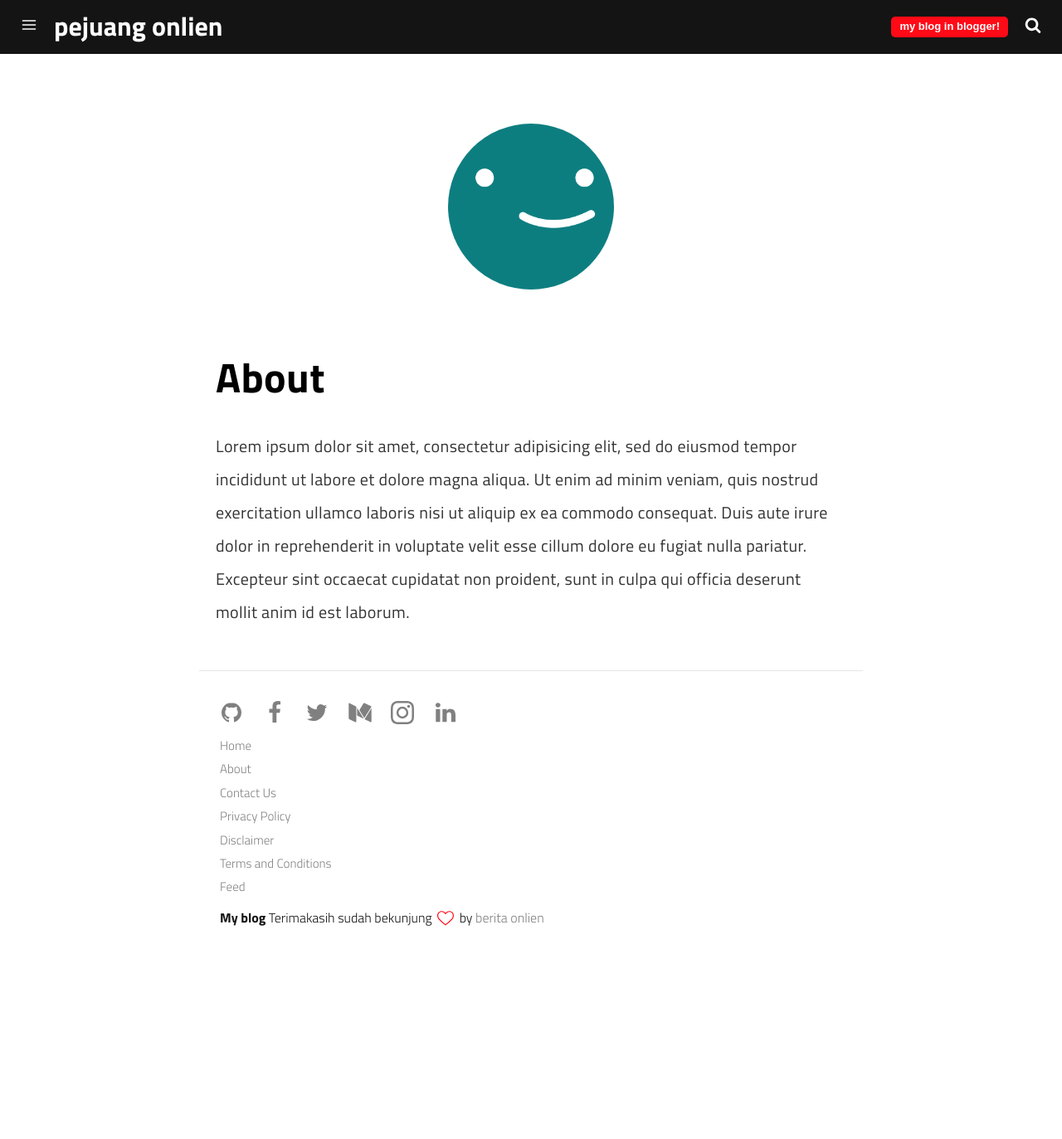
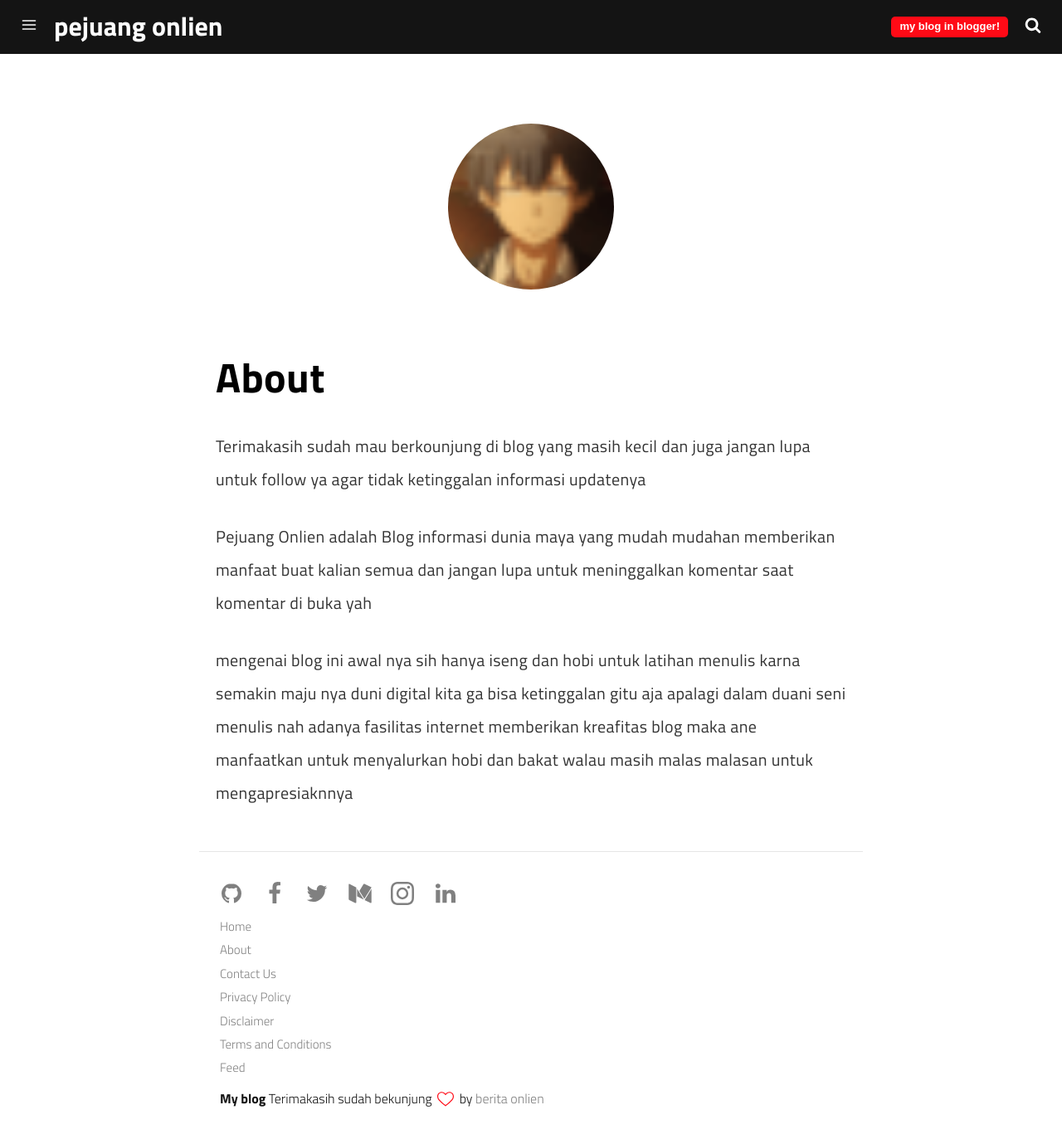
Before and after one commit to pejuang-onlien/pejuang-onlien.github.io, a Jekyll site: the page built from pages/about.md, in a window 1280 px wide and 1373 px high. Shown: the whole window at 83% size. Built offline with Jekyll 4.4.1, drawn with Linux system fonts in a browser that asks for light colours; a script that is not in the unit is left out.

Commit message:
Update index.html

```diff
--- a/pages/about.md
+++ b/pages/about.md
@@ -1,17 +1,18 @@
 ---
 layout: page
+menu: false
+date: '2020-02-27 01:53:59'
 title: About
+permalink: /about/
 description: Some description.
-permalink: /about/
 ---
 
-<img class="img-rounded" src="/assets/img/uploads/profile.png" alt="Thiago Rossener" width="200">
+<img class="img-rounded" src="/assets/img/uploads/favicon.ico" alt="Pejuang Onlien" width="200">
 
 # About
 
-Lorem ipsum dolor sit amet, consectetur adipisicing elit, sed do eiusmod
-tempor incididunt ut labore et dolore magna aliqua. Ut enim ad minim veniam,
-quis nostrud exercitation ullamco laboris nisi ut aliquip ex ea commodo
-consequat. Duis aute irure dolor in reprehenderit in voluptate velit esse
-cillum dolore eu fugiat nulla pariatur. Excepteur sint occaecat cupidatat non
-proident, sunt in culpa qui officia deserunt mollit anim id est laborum.
+ Terimakasih sudah mau berkounjung di blog yang masih kecil dan juga jangan lupa untuk follow ya agar tidak ketinggalan informasi updatenya
+
+Pejuang Onlien adalah Blog informasi dunia maya yang mudah mudahan memberikan manfaat buat kalian semua dan jangan lupa untuk meninggalkan komentar saat komentar di buka yah
+
+mengenai blog ini awal nya sih hanya iseng dan hobi untuk latihan menulis karna semakin maju nya duni digital kita ga bisa ketinggalan gitu aja apalagi dalam duani seni menulis nah adanya fasilitas internet memberikan kreafitas blog maka ane manfaatkan untuk menyalurkan hobi dan bakat walau masih malas malasan untuk mengapresiaknnya
```
Also changed, not shown: pages/about-1.md (+6 -7 lines), assets/img/uploads/android-icon-192x192.png (added).
